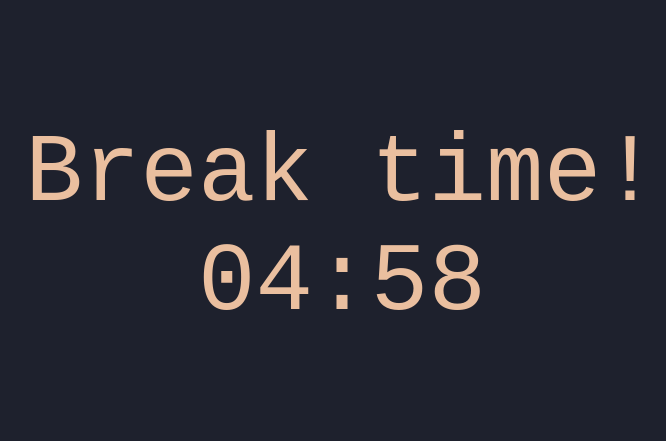
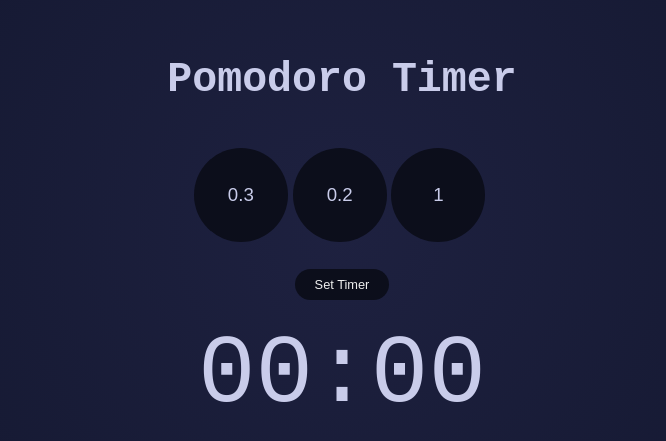
Before and after one commit to jjwithanr/study-deep, a React (Create React App) app: page / in a window 1280 px wide. Shown: the part 171-612 px from the top of the page, without its empty margins (298-964 px from the left). Built offline with nearby package versions, Linux system fonts and the light colour scheme.

Commit message:
Started on 2nd pomodoro YT guide

```diff
--- a/package.json
+++ b/package.json
@@ -7,6 +7,7 @@
     "@testing-library/react": "^11.2.7",
     "@testing-library/user-event": "^12.8.3",
     "react": "^17.0.2",
+    "react-countdown-circle-timer": "^2.5.3",
     "react-dom": "^17.0.2",
     "react-scripts": "4.0.3",
     "web-vitals": "^1.1.2"
--- a/src/App.css
+++ /dev/null
@@ -1,66 +0,0 @@
-.App {
-  text-align: center;
-}
-
-.App-logo {
-  height: 40vmin;
-  pointer-events: none;
-}
-
-@media (prefers-reduced-motion: no-preference) {
-  .App-logo {
-    animation: App-logo-spin infinite 20s linear;
-  }
-}
-
-.App-header {
-  background-color: #282c34;
-  min-height: 100vh;
-  display: flex;
-  flex-direction: column;
-  align-items: center;
-  justify-content: center;
-  font-size: calc(10px + 2vmin);
-  color: white;
-}
-
-.App-link {
-  color: #61dafb;
-}
-
-@keyframes App-logo-spin {
-  from {
-    transform: rotate(0deg);
-  }
-  to {
-    transform: rotate(360deg);
-  }
-}
-
-body {
-  background-color: #1e212d;
-  color: #eabf9f;
-  height: 100vh;
-  font-family: "Roboto Mono", monospace;
-}
-
-#root {
-  height: 100%;
-}
-
-.App {
-  display: flex;
-  height: 100%;
-  justify-content: center;
-  align-items: center;
-}
-
-.pomodoro {
-  font-size: 6em;
-}
-
-message {
-  font-size: 0.5em;
-  min-height: 1.3em;
-  margin-bottom: 0.5em;
-}
--- a/src/App.js
+++ b/src/App.js
@@ -1,12 +1,17 @@
 import logo from './logo.svg';
-import './App.css';
+import './index.css';
 import Pomodoro from './Pomodoro';
+import Settings from './components/Settings';
 
 // https://www.youtube.com/watch?v=9z1qBcFwdXg
 
 function App() {
   return (
-    <div className="App">
+    <div className="container">
+      <h1>Pomodoro Timer</h1>
+      <br></br>
+      <Settings />
+      <br></br>
       <Pomodoro />
     </div>
   );
--- /dev/null
+++ b/src/components/Button.js
@@ -0,0 +1,7 @@
+const Button = ({title, activeClass, _callback}) => {
+    return (
+        <button className={activeClass} onClick={_callback}>{title}</button>
+    )
+}
+
+export default Button
--- /dev/null
+++ b/src/components/Settings.js
@@ -0,0 +1,56 @@
+import React, {useState} from 'react'
+import Button from './Button'
+
+// https://www.youtube.com/watch?v=0PnSEPm2UKY
+
+const Settings = () => {
+    const [newTimer, setNewTimer] = useState({
+        work: 0.3,
+        short: 0.2,
+        long: 1,
+        active: 'work'
+    })
+
+    const handleChange = input => {
+        const {name, value} = input.target
+        switch (name) {
+            case 'work':
+                setNewTimer({
+                    ...newTimer,
+                    work: parseInt(value),
+                })
+                break;
+            case 'shortBreak':
+                setNewTimer({
+                    ...newTimer,
+                    short: parseInt(value)
+                })
+                break;
+            case 'longBreak':
+                setNewTimer({
+                    ...newTimer,
+                    long: parseInt(value)
+                })
+            default:
+                break;
+        }
+        console.log(newTimer)
+    }
+
+    const handleSubmit = () => {}
+
+    return (
+        <div className="form-container">
+            <form noValidate>
+                <div className="input-wrapper">
+                    <input className="input" name="work" onChange={handleChange} value={newTimer.work}/>
+                    <input className="input" name="shortBreak" onChange={handleChange} value={newTimer.short}/>
+                    <input className="input" name="longBreak" onChange={handleChange} value={newTimer.long}/>
+                </div>
+                <Button title="Set Timer" _callback={handleSubmit}/>
+            </form>
+        </div>
+    )
+}
+
+export default Settings
--- a/src/index.css
+++ b/src/index.css
@@ -11,3 +11,118 @@ code {
   font-family: source-code-pro, Menlo, Monaco, Consolas, 'Courier New',
     monospace;
 }
+
+.container {
+  color: #c9ccea;
+  display: flex;
+  flex-direction: column;
+  align-items: center;
+  justify-content: center;
+  min-height: 100vh;
+  background: rgb(39, 42, 85);
+  background: radial-gradient(circle, #1E2140 0%, #151932 65%);
+}
+
+.container h1 {
+  font-size: 2.6rem;
+  margin-bottom: 0.2rem;
+}
+
+.container .labels {
+  list-style: none;
+  display: flex;
+  text-transform: uppercase;
+  font-size: .8rem;
+  padding: .3rem .3rem;
+  border-color: #0C0E1B;
+  border-radius: 1.5rem;
+}
+
+.active-label {
+  color: #0C0E1B;
+  background-color: #FE6F6B;
+}
+
+.timer-container {
+  display: flex;
+  flex:2;
+  align-items: center;
+  justify-content: center;
+}
+
+.time-wrapper {
+  display: flex;
+  align-items: center;
+  justify-content: center;
+  height: 15rem;
+  width: 15rem;
+  border-radius: 7.5rem;
+  color:#efefef;
+  background: #151932;
+  font-size: 3.5rem;
+  box-shadow: 1rem 1.5rem 2rem rgba(0,0,0,0.6)
+}
+
+.button-wrapper {
+  display: flex;
+  align-items: center;
+  justify-content: center;
+  padding:2rem
+}
+
+button {
+  color:#efefef;
+  font-size:0.8rem;
+  padding: 0.5rem 1.2rem;
+  border:none;
+  border-radius:3rem;
+  margin:0.2rem;;
+  background:#0C0E1B;
+  min-width: 80px;
+  cursor: pointer;
+}
+
+.button-wrapper button.activve {
+  color: #0C0E1B;
+  background-color: #C9CCEA;
+  border: 1px solid #0C0E1B;
+}
+.form-container {
+  text-align: center;
+}
+.input-wrapper {
+  margin: 1.5rem;
+}
+.input-wrapper input {
+  height: 30px;
+  width: 30px;
+  padding: 2rem;
+  background-color: #0C0E1B;
+  color:#C9CCEA;
+  border: none;
+  border-radius: 50%;
+  margin-right: 0.3rem;
+  text-align: center;
+  font-size: 14pt;
+}
+
+body {
+  background-color: #1e212d;
+  color: #eabf9f;
+  height: 100vh;
+  font-family: "Roboto Mono", monospace;
+}
+
+#root {
+  height: 100%;
+}
+
+.pomodoro {
+  font-size: 6em;
+}
+
+message {
+  font-size: 0.5em;
+  min-height: 1.3em;
+  margin-bottom: 0.5em;
+}
```
Also changed, not shown: 1 other file (tests, documents, lock files or other folders).
